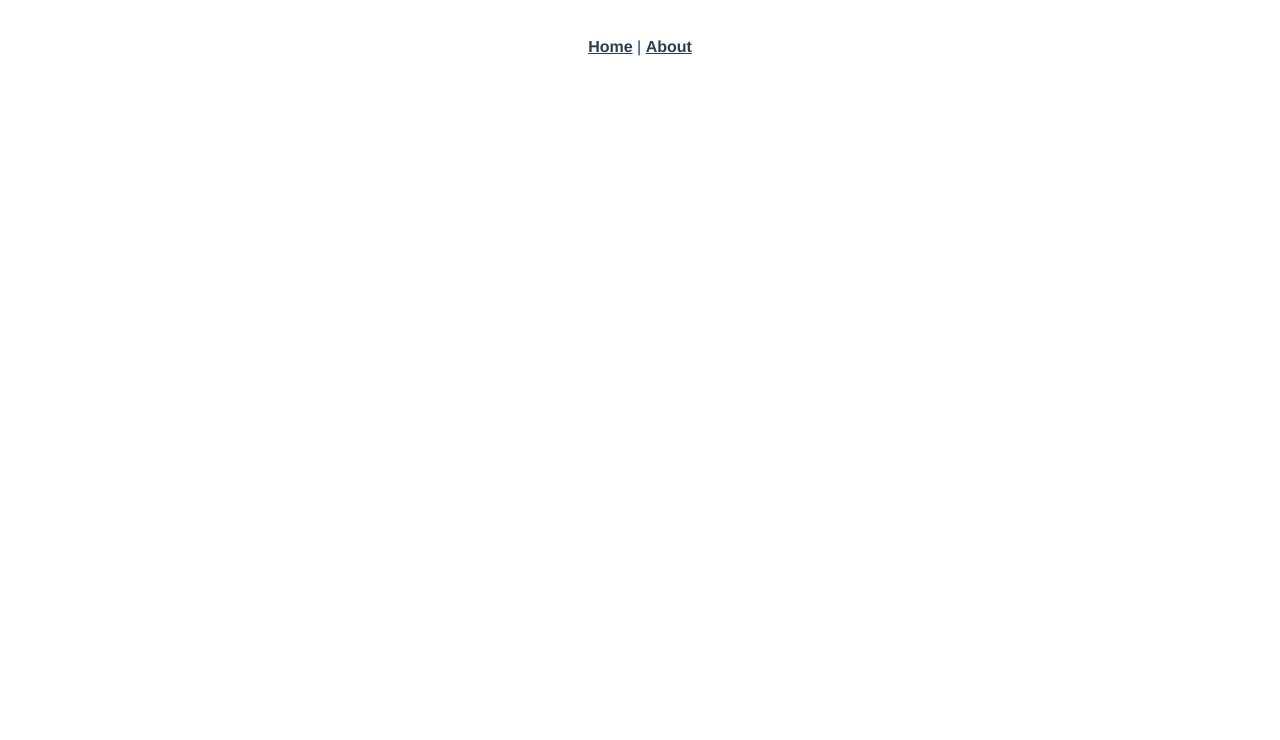
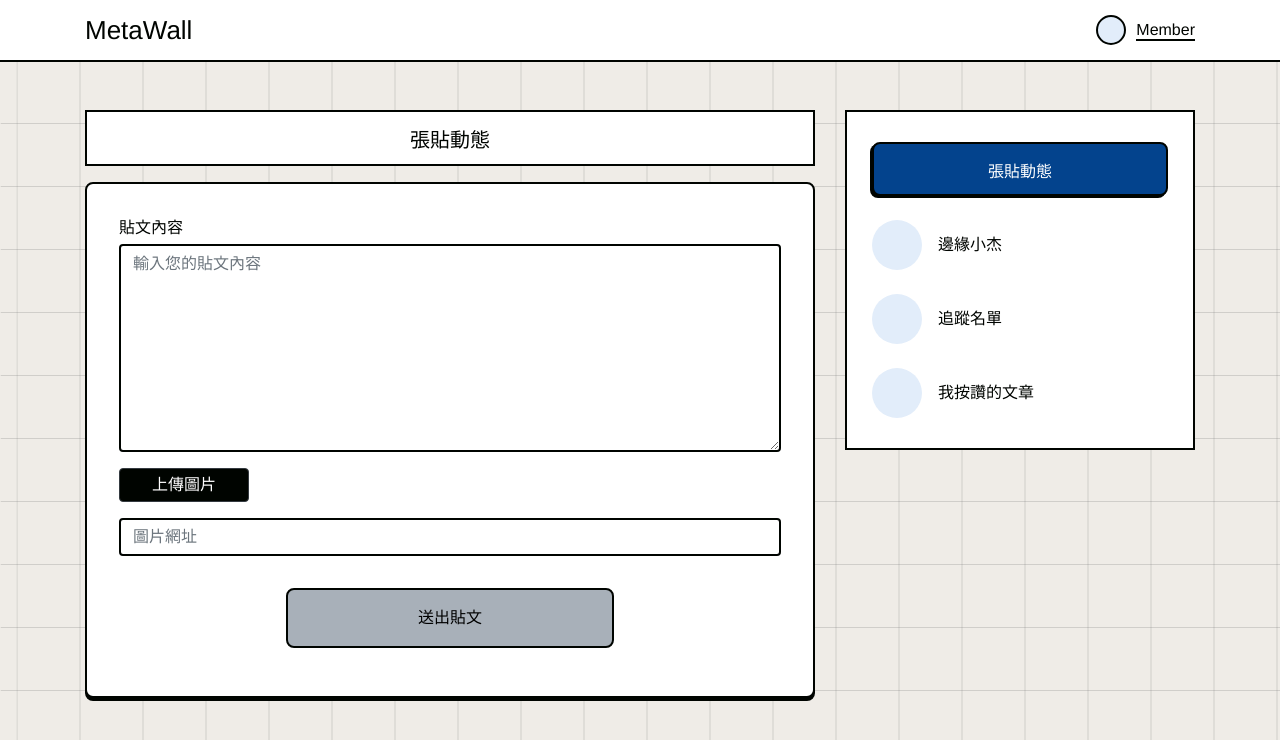
Before and after one commit to jerry83314/nodeClass_week04_fronted, a Vue app: page /create in a window 1280 px wide. Shown: the top 740 px of the page. Built offline with nearby package versions, Linux system fonts and the light colour scheme.

Commit message:
完成前端頁面切版

```diff
--- a/package.json
+++ b/package.json
@@ -16,7 +16,6 @@
     "@babel/core": "^7.12.16",
     "@babel/eslint-parser": "^7.12.16",
     "@vue/cli-plugin-babel": "~5.0.0",
-    "@vue/cli-plugin-eslint": "~5.0.0",
     "@vue/cli-plugin-router": "~5.0.0",
     "@vue/cli-service": "~5.0.0",
     "@vue/eslint-config-standard": "^6.1.0",
--- a/public/index.html
+++ b/public/index.html
@@ -6,6 +6,8 @@
     <meta name="viewport" content="width=device-width,initial-scale=1.0">
     <link rel="icon" href="<%= BASE_URL %>favicon.ico">
     <title><%= htmlWebpackPlugin.options.title %></title>
+    <link rel="stylesheet" href="https://cdn.jsdelivr.net/npm/bootstrap@4.6.1/dist/css/bootstrap.min.css">
+    <link rel="stylesheet" href="https://cdnjs.cloudflare.com/ajax/libs/font-awesome/5.12.0-2/css/all.min.css"/>
   </head>
   <body>
     <noscript>
--- a/src/App.vue
+++ b/src/App.vue
@@ -1,12 +1,20 @@
 <template>
   <div id="app">
-    <nav>
-      <router-link to="/">Home</router-link> |
-      <router-link to="/about">About</router-link>
-    </nav>
+    <Navbar />
     <router-view/>
   </div>
 </template>
+
+<script>
+import Navbar from './components/Navbar.vue'
+
+export default {
+  name: 'App',
+  components: {
+    Navbar
+  }
+}
+</script>
 
 <style lang="scss">
 #app {
@@ -14,19 +22,8 @@
   -webkit-font-smoothing: antialiased;
   -moz-osx-font-smoothing: grayscale;
   text-align: center;
-  color: #2c3e50;
-}
-
-nav {
-  padding: 30px;
-
-  a {
-    font-weight: bold;
-    color: #2c3e50;
-
-    &.router-link-exact-active {
-      color: #42b983;
-    }
-  }
+  // background-color: #EFECE7;
+  background: url('./assets/bg.svg');
+  min-height: 100vh;
 }
 </style>
--- /dev/null
+++ b/src/components/Navbar.vue
@@ -0,0 +1,67 @@
+<template>
+  <div class="nav">
+    <div class="container">
+      <div class="d-flex justify-content-between">
+        <div class="nav__title">
+          <router-link to="/">
+            MetaWall
+          </router-link>
+        </div>
+        <div class="nav__user">
+          <span class="nav__user__img"></span>
+          <div class="d-flex flex-column justify-content-center">
+            <div class="nav__user__name">Member</div>
+            <span class="nav__user__border"></span>
+          </div>
+        </div>
+      </div>
+    </div>
+  </div>
+</template>
+
+<style lang="scss" scoped>
+.nav {
+  padding: 12px;
+  border-bottom: 2px solid #000400;
+  margin-bottom: 48px;
+  background-color: #fff;
+
+  &__title {
+    font-size: 26px;
+    line-height: 36px;
+    a {
+      color: #000400;
+    }
+  }
+
+  &__user {
+    display: flex;
+    align-items: center;
+
+    span {
+      display: block;
+    }
+
+    &__img {
+      width: 30px;
+      height: 30px;
+      border-radius: 50%;
+      background-color: #E2EDFA;
+      border: 2px solid #000400;
+      margin-right: 10px;
+    }
+
+    &__name {
+      font-size: 16px;
+      line-height: 19px;
+      color: #000400;
+    }
+
+    &__border {
+      width: 100%;
+      height: 2px;
+      background-color: #000400;
+    }
+  }
+}
+</style>
--- /dev/null
+++ b/src/components/NoPost.vue
@@ -0,0 +1,59 @@
+<template>
+  <div class="noPost">
+    <div class="noPost__header">
+      <span class="item red"></span>
+      <span class="item yellow"></span>
+      <span class="item green"></span>
+    </div>
+    <div class="noPost__body">
+      <p>目前尚無動態，新增一則貼文吧！</p>
+    </div>
+  </div>
+</template>
+
+<style lang="scss" scoped>
+.noPost {
+  width: 100%;
+  height: 132px;
+  margin-top: 16px;
+  box-shadow: 0px 3px 0px #000400;
+  border: 2px solid #000400;
+  border-radius: 8px;
+  background-color: #fff;
+  &__header {
+    height: 40px;
+    border-bottom: 2px solid #000400;
+    display: flex;
+    align-items: center;
+    padding-left: 12px;
+    .item {
+      display: block;
+      width: 9px;
+      height: 9px;
+      border-radius: 50%;
+      margin-right: 6px;
+      border: 1px solid #707070;
+      &.red {
+        background-color: #DE4B63;
+      }
+      &.yellow {
+        background-color: #FAA722;
+      }
+      &.green {
+        background-color: #83C51D;
+      }
+    }
+  }
+  &__body {
+    display: flex;
+    justify-content: center;
+    padding: 30px 0;
+    p {
+      font-size: 16px;
+      line-height: 24px;
+      color: #9B9893;
+      margin-bottom: 0;
+    }
+  }
+}
+</style>
--- /dev/null
+++ b/src/components/PostCard.vue
@@ -0,0 +1,73 @@
+<template>
+  <div class="postCard">
+    <div class="postCard__user d-flex">
+      <span class="postCard__user__img"></span>
+      <div class="postCard__user__info d-flex flex-column">
+        <span class="postCard__user__info__name">邊緣小杰</span>
+        <span class="postCard__user__info__time">2022/1/10 12:00</span>
+      </div>
+    </div>
+    <p class="postCard__content">外面看起來就超冷.... <br>我決定回被窩繼續睡....>.&lt;</p>
+    <span class="postCard__img"></span>
+  </div>
+</template>
+
+<script>
+</script>
+
+<style lang="scss" scoped>
+.postCard {
+  background-color: #fff;
+  box-shadow: 0px 3px 0px #000400;
+  border: 2px solid #000400;
+  border-radius: 8px;
+  padding: 24px;
+  margin-top: 16px;
+  &__user {
+    span {
+      display: block;
+    }
+    &__img {
+      width: 45px;
+      height: 45px;
+      border-radius: 50%;
+      border: 2px solid #000400;
+      background-color: #E2EDFA;
+      margin-right: 16px;
+    }
+    &__info {
+      span {
+        display: block;
+      }
+      &__name {
+        font-size: 16px;
+        line-height: 24px;
+        color: #000400;
+        text-align-last: left;
+      }
+      &__time {
+        font-size: 12px;
+        line-height: 20px;
+        color: #9B9893;
+      }
+    }
+  }
+  &__content {
+    font-size: 16px;
+    line-height: 24px;
+    color: #000400;
+    margin-bottom: 0;
+    text-align-last: left;
+    margin-top: 16px;
+  }
+  &__img {
+    display: block;
+    width: 100%;
+    height: 157px;
+    border: 2px solid #000400;
+    border-radius: 8px;
+    background-color: gray;
+    margin-top: 16px;
+  }
+}
+</style>
--- /dev/null
+++ b/src/components/SelectGroup.vue
@@ -0,0 +1,44 @@
+<template>
+  <div class="selectGroup">
+    <div class="row">
+      <div class="col-md-4">
+        <div class="selectGroup__menu">
+          <select class="custom-select">
+            <option value="1" selected>最新貼文</option>
+            <option value="2">最舊貼文</option>
+          </select>
+        </div>
+      </div>
+      <div class="col-md-8">
+        <div class="input-group">
+          <input type="text" class="form-control" placeholder="搜尋貼文">
+          <div class="input-group-append">
+            <span class="input-group-text" id="basic-addon2"><i class="fa fa-search"></i></span>
+          </div>
+        </div>
+      </div>
+    </div>
+  </div>
+</template>
+
+<style lang="scss" scoped>
+.custom-select {
+  border: 2px solid #000400;
+  height: 100%;
+}
+
+.input-group-text {
+  background-color: #03438D;
+  color: white;
+  border: none;
+  border-radius: 0;
+}
+
+.input-group {
+  border: 2px solid #000400;
+}
+
+.form-control {
+  border: none;
+}
+</style>
--- /dev/null
+++ b/src/components/SideBar.vue
@@ -0,0 +1,64 @@
+<template>
+  <div class="sideBar">
+    <div class="postBtn">
+      <router-link to="/create">
+        張貼動態
+      </router-link>
+    </div>
+    <div class="sideBar__item">
+      <span></span>
+      <div class="sideBar__item__name">邊緣小杰</div>
+    </div>
+    <div class="sideBar__item">
+      <span></span>
+      <div class="sideBar__item__name">追蹤名單</div>
+    </div>
+    <div class="sideBar__item">
+      <span></span>
+      <div class="sideBar__item__name">我按讚的文章</div>
+    </div>
+  </div>
+</template>
+
+<style lang="scss" scoped>
+.sideBar {
+  padding: 30px 25px;
+  border: 2px solid #000400;
+  background-color: #fff;
+
+  &__item {
+    display: flex;
+    align-items: center;
+    margin-top: 24px;
+
+    span {
+      display: block;
+      width: 50px;
+      height: 50px;
+      background-color: #E2EDFA;
+      border-radius: 50%;
+      margin-right: 16px;
+    }
+
+    &__name {
+      font-size: 16px;
+      line-height: 24px;
+      color: #000400;
+    }
+  }
+}
+
+.postBtn {
+  width: 100%;
+  height: 54px;
+  background-color: #03438D;
+  border: 2px solid #000400;
+  box-shadow: -2px 2px 0px #000400;
+  border-radius: 8px;
+  padding: 16px;
+  cursor: pointer;
+  a {
+    color: #fff;
+  }
+}
+</style>
--- a/src/router/index.js
+++ b/src/router/index.js
@@ -17,6 +17,11 @@ const routes = [
     // this generates a separate chunk (about.[hash].js) for this route
     // which is lazy-loaded when the route is visited.
     component: () => import(/* webpackChunkName: "about" */ '../views/AboutView.vue')
+  },
+  {
+    path: '/create',
+    name: 'create',
+    component: () => import('../views/CreatePost.vue')
   }
 ]
 
--- /dev/null
+++ b/src/views/CreatePost.vue
@@ -0,0 +1,89 @@
+<template>
+  <div class="container">
+    <div class="row">
+      <div class="col-md-8">
+        <div class="create">
+          <div class="create__header">張貼動態</div>
+          <div class="create__content">
+            <div class="form-group">
+              <label for="postContent">貼文內容</label>
+              <textarea class="form-control" id="postContent" rows="8" placeholder="輸入您的貼文內容"></textarea>
+            </div>
+            <div class="form-group text-left">
+              <button type="button" class="btn btn-dark">上傳圖片</button>
+            </div>
+            <div class="form-group">
+              <input type="text" class="form-control" placeholder="圖片網址">
+            </div>
+            <div class="form-group">
+              <button type="button" class="btn-post">送出貼文</button>
+            </div>
+          </div>
+        </div>
+      </div>
+      <div class="col-md-4">
+        <SideBar />
+      </div>
+    </div>
+  </div>
+</template>
+
+<script>
+import SideBar from '../components/SideBar.vue'
+
+export default {
+  name: 'HomeView',
+  components: {
+    SideBar
+  }
+}
+</script>
+
+<style lang="scss">
+.create {
+  &__header {
+    width: 100%;
+    height: 56px;
+    padding: 16px;
+    font-size: 20px;
+    line-height: 24px;
+    color: #000400;
+    text-align: center;
+    border: 2px solid #000400;
+    background-color: #fff;
+  }
+  &__content {
+    margin-top: 16px;
+    padding: 32px;
+    box-shadow: 0px 3px 0px #000400;
+    border: 2px solid #000400;
+    border-radius: 8px;
+    background-color: #fff;
+    label {
+      margin-bottom: 4px;
+      font-size: 16px;
+      line-height: 24px;
+      color: #000400;
+      display: block;
+      text-align: left;
+    }
+    .form-control {
+      border: 2px solid #000400;
+    }
+    .btn {
+      font-size: 16px;
+      line-height: 24px;
+      padding: 4px 32px;
+      background-color: #000400;
+      border-radius: 4px;
+    }
+    .btn-post {
+      background-color: #A8B0B9;
+      border: 2px solid #000400;
+      border-radius: 8px;
+      padding: 16px 130px;
+      margin-top: 16px;
+    }
+  }
+}
+</style>
--- a/src/views/HomeView.vue
+++ b/src/views/HomeView.vue
@@ -1,18 +1,41 @@
 <template>
-  <div class="home">
-    <img alt="Vue logo" src="../assets/logo.png">
-    <HelloWorld msg="Welcome to Your Vue.js App"/>
+  <div class="container">
+    <div class="row">
+      <div class="col-md-8">
+        <SelectGroup />
+        <PostCard />
+        <PostCard />
+        <PostCard />
+        <template v-if="false">
+          <NoPost />
+        </template>
+      </div>
+      <div class="col-md-4">
+        <SideBar />
+      </div>
+    </div>
   </div>
 </template>
 
 <script>
-// @ is an alias to /src
-import HelloWorld from '@/components/HelloWorld.vue'
+import SideBar from '../components/SideBar.vue'
+import SelectGroup from '../components/SelectGroup.vue'
+import NoPost from '../components/NoPost.vue'
+import PostCard from '../components/PostCard.vue'
 
 export default {
   name: 'HomeView',
   components: {
-    HelloWorld
+    SideBar,
+    SelectGroup,
+    NoPost,
+    PostCard
   }
 }
 </script>
+
+<style lang="scss" scoped>
+.container {
+  padding-bottom: 48px;
+}
+</style>
```
Also changed, not shown: src/assets/bg.svg (added), 1 other file (tests, documents, lock files or other folders).
